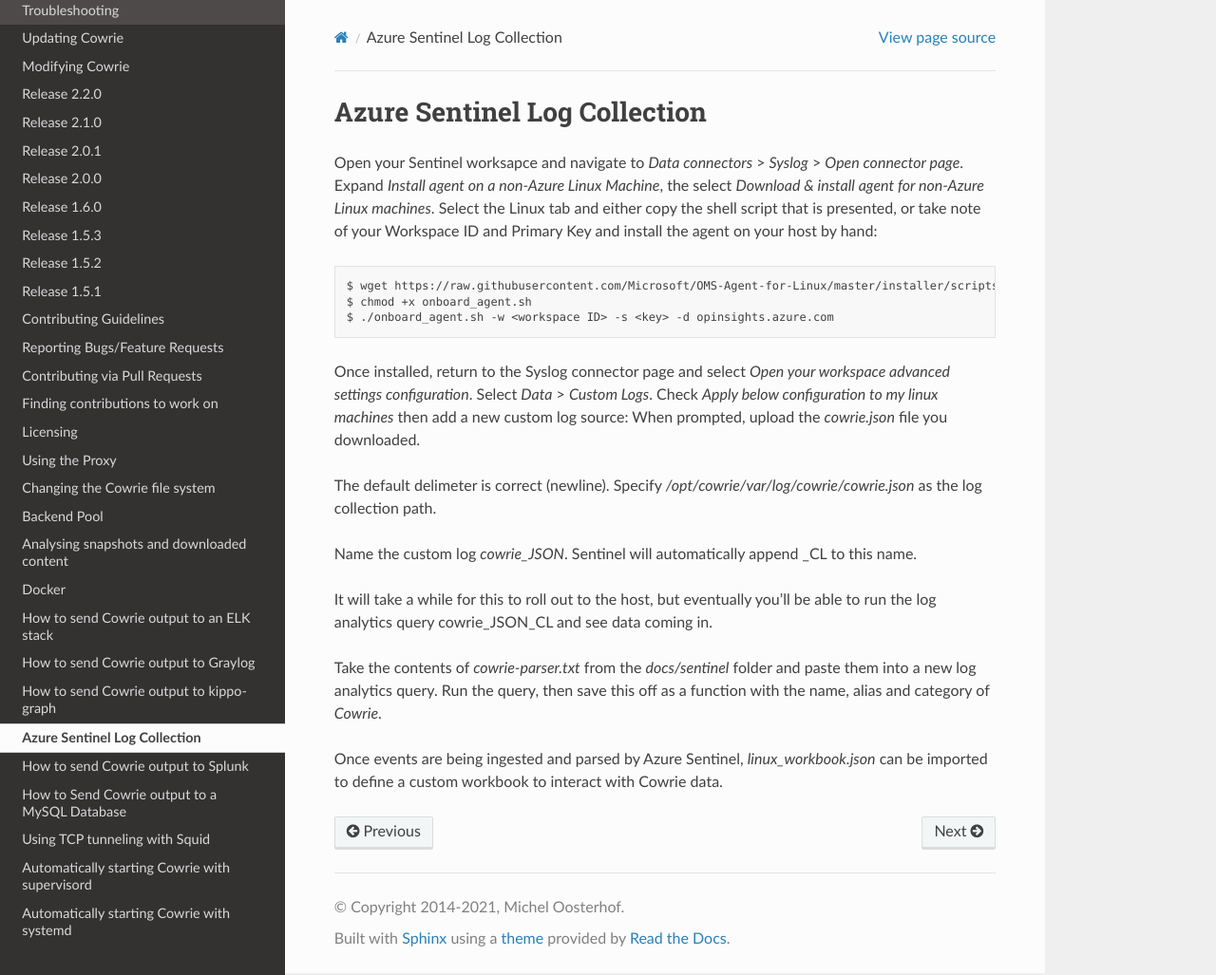
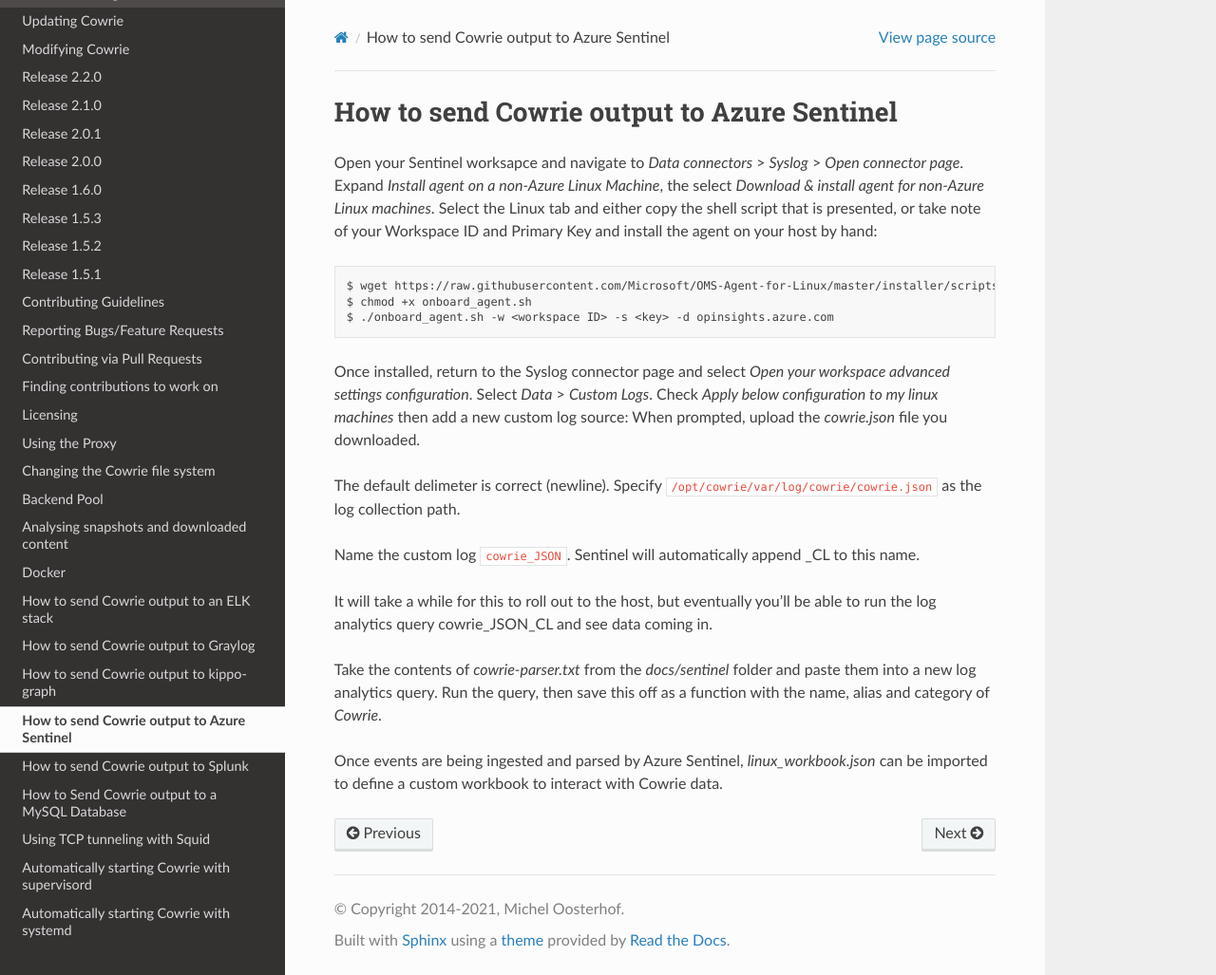
Before and after one commit to cowrie/cowrie, a Sphinx documentation site: the page built from docs/sentinel/README.rst, in a window 1280 px wide and 1027 px high. Shown: the whole window at 95% size. Built offline with Sphinx 7.4.7 and the Read the Docs theme 2.0.0, drawn with Linux system fonts in a browser that asks for light colours; the version number could not be read and is left out.

Commit message:
docs updates

```diff
--- a/docs/sentinel/README.rst
+++ b/docs/sentinel/README.rst
@@ -1,5 +1,5 @@
-Azure Sentinel Log Collection
-=============================
+How to send Cowrie output to Azure Sentinel
+===========================================
 
 Open your Sentinel worksapce and navigate to `Data connectors` >
 `Syslog` > `Open connector page`. Expand `Install agent on a non-Azure
@@ -19,9 +19,9 @@ then add a new custom log source: When prompted, upload the `cowrie.json`
 file you downloaded.
 
 The default delimeter is correct (newline).  Specify
-`/opt/cowrie/var/log/cowrie/cowrie.json` as the log collection path.
+``/opt/cowrie/var/log/cowrie/cowrie.json`` as the log collection path.
 
-Name the custom log `cowrie_JSON`. Sentinel will automatically
+Name the custom log ``cowrie_JSON``. Sentinel will automatically
 append _CL to this name.
 
 It will take a while for this to roll out to the host, but eventually
--- a/docs/splunk/README.rst
+++ b/docs/splunk/README.rst
@@ -7,16 +7,16 @@ Splunk Output Module
 * In Splunk, enable the HTTP Event Collector (go to Settings->Add Data)
 * Do not enable `Indexer Acknowledgment`
 * Copy the authorization token for later use
-* Modify `cowrie.cfg` to enable the `[splunk]` section
+* Modify ``cowrie.cfg`` to enable the ``[output_splunk]`` section
 * Add URL to HTTP Event Collector and add the authorization token
 * Optionally enable sourcetype, source, host and index settings
 
 File Based
 ==========
 
-* Collect cowrie.json output file using Splunk
+* Collect ``/var/log/cowrie/cowrie.json`` output file using Splunk
 
 Reporting
-==========
+=========
 
 Please see: https://github.com/aplura/Tango
--- a/docs/sql/README.rst
+++ b/docs/sql/README.rst
@@ -10,9 +10,9 @@ Prerequisites
 Installation
 ============
 
-Run::
+On your Cowrie server, run::
 
-    $ sudo apt-get install mysql-server libmysqlclient-dev python-mysqldb
+    $ sudo apt-get install libmysqlclient-dev python-mysqldb
     $ su - cowrie
     $ source cowrie/cowrie-env/bin/activate
     $ pip install mysqlclient
@@ -24,7 +24,7 @@ Previously MySQL-python was used. Only if you run into isses with mysqlclient, t
 MySQL Configuration
 ===================
 
-First create an empty database named 'cowrie'::
+First create an empty database named `cowrie`::
 
     $ mysql -u root -p
     CREATE DATABASE cowrie;
@@ -56,7 +56,7 @@ Next, log into the MySQL database using the cowrie account to verify proper acce
 Cowrie Configuration
 ====================
 
-Uncomment and update the following entries to ~/cowrie/cowrie.cfg under the Output Plugins section::
+Uncomment and update the following entries to ``~/cowrie/cowrie.cfg`` under the Output Plugins section::
 
     [output_mysql]
     host = localhost
@@ -74,9 +74,10 @@ Restart Cowrie::
 
 Verify That the MySQL Output Engine Has Been Loaded
 
-Check the end of the ~/cowrie/log/cowrie.log to make sure that the MySQL output engine has loaded successfully::
+Check the end of the ~/cowrie/var/log/cowrie/cowrie.log to make
+sure that the MySQL output engine has loaded successfully::
 
-    $ cd ~/cowrie/log/
+    $ cd ~/cowrie/var/log/cowrie/
     $ tail cowrie.log
 
 Example expected output::
@@ -87,7 +88,8 @@ Example expected output::
     2017-11-27T22:19:58-0600 [-] Ready to accept SSH connections
 
 ## Confirm That Events are Logged to the MySQL Database
-Wait for a new login attempt to occur.  Use tail like before to quickly check if any activity has
+
+Wait for a new login attempt to occur. Use tail like before to quickly check if any activity has
 been recorded in the cowrie.log file.
 
 Once a login event has occurred, log back into the MySQL database and verify that the event was recorded::
```
